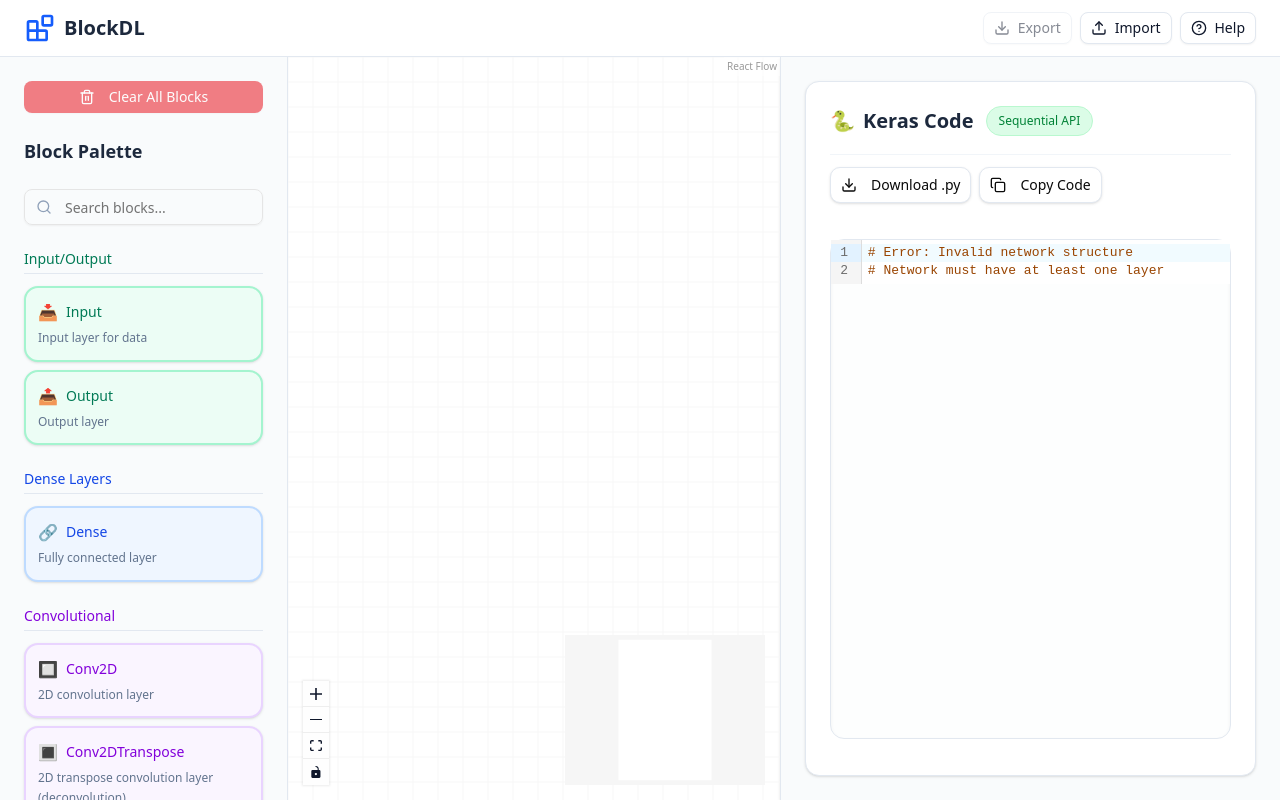
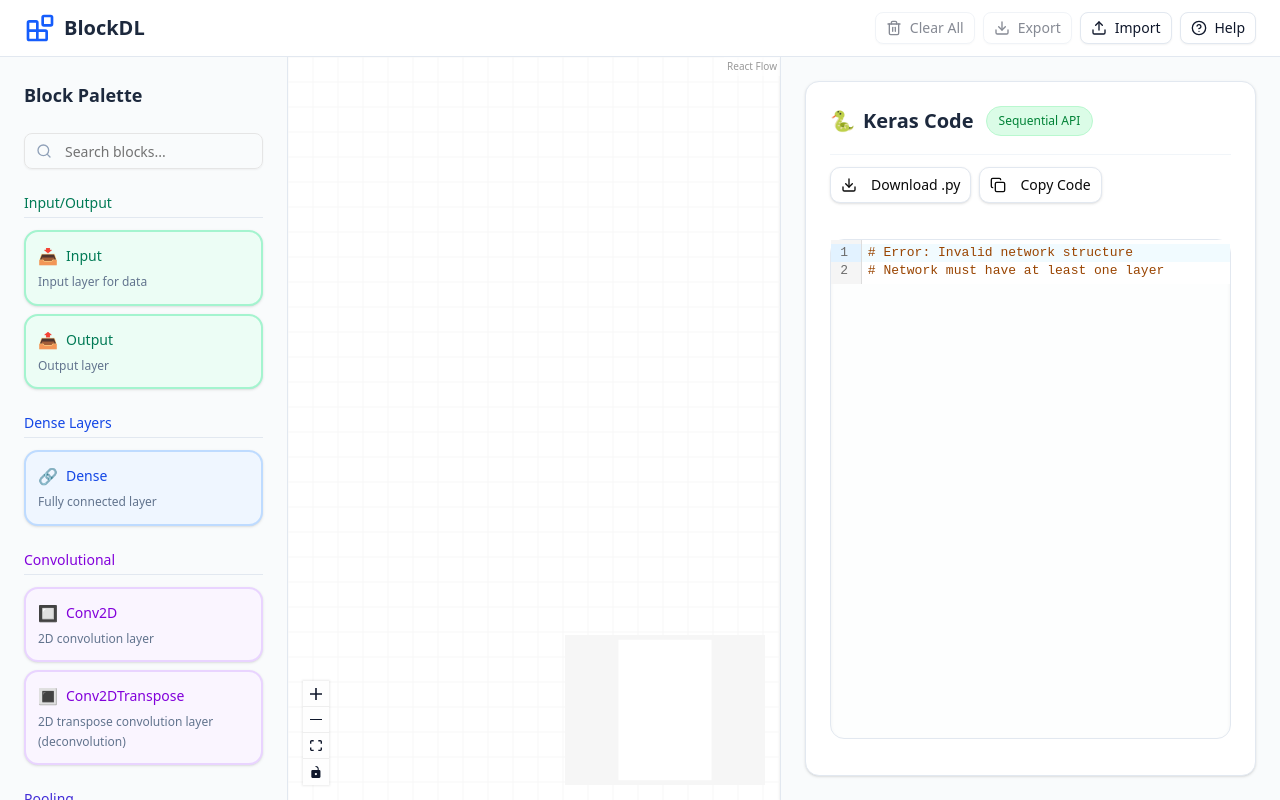
Before and after one commit to Aryagm/blockdl, a React (Vite) app: page / in a window 1280 px wide. Built offline with nearby package versions, Linux system fonts and the light colour scheme.

Commit message:
improved positioning of clear button

```diff
--- a/src/App.tsx
+++ b/src/App.tsx
@@ -21,11 +21,7 @@ function App() {
   }
 
   const paletteContent = (
-    <BlockPalette
-      nodes={nodes}
-      edges={edges}
-      onClearAll={handleClearAll}
-    />
+    <BlockPalette />
   )
 
   const canvasContent = (
@@ -52,6 +48,7 @@ function App() {
       nodes={nodes}
       edges={edges}
       onImportProject={handleImportProject}
+      onClearAll={handleClearAll}
     />
   )
 }
--- a/src/components/AppHeader.tsx
+++ b/src/components/AppHeader.tsx
@@ -1,6 +1,6 @@
 import { Button } from './ui/button'
-import { Dialog, DialogContent, DialogHeader, DialogTitle, DialogDescription, DialogTrigger } from './ui/dialog'
-import { Download, Upload, HelpCircle, Blocks } from 'lucide-react'
+import { Dialog, DialogContent, DialogHeader, DialogTitle, DialogDescription, DialogTrigger, DialogFooter } from './ui/dialog'
+import { Download, Upload, HelpCircle, Blocks, Trash2 } from 'lucide-react'
 import { useState } from 'react'
 import type { Node, Edge } from '@xyflow/react'
 
@@ -8,14 +8,17 @@ interface AppHeaderProps {
   nodes?: Node[]
   edges?: Edge[]
   onImportProject?: (data: { nodes: Node[], edges: Edge[] }) => void
+  onClearAll?: () => void
 }
 
 export function AppHeader({
   nodes = [],
   edges = [],
-  onImportProject
+  onImportProject,
+  onClearAll
 }: AppHeaderProps) {
   const [showHelpDialog, setShowHelpDialog] = useState(false)
+  const [showClearDialog, setShowClearDialog] = useState(false)
 
   const handleExportProject = () => {
     const projectData = {
@@ -66,6 +69,11 @@ export function AppHeader({
     input.click()
   }
 
+  const handleClearAll = () => {
+    onClearAll?.()
+    setShowClearDialog(false)
+  }
+
   return (
     <header className="bg-white border-b border-slate-200 shadow-sm px-6 py-3 flex items-center justify-between">
       {/* Left side - App Logo */}
@@ -78,6 +86,36 @@ export function AppHeader({
 
       {/* Right side - Actions */}
       <div className="flex items-center gap-2">
+        <Dialog open={showClearDialog} onOpenChange={setShowClearDialog}>
+          <DialogTrigger asChild>
+            <Button
+              variant="outline"
+              size="sm"
+              disabled={nodes.length === 0 && edges.length === 0}
+              className="flex items-center gap-2 hover:bg-red-50 hover:border-red-200 hover:text-red-700"
+            >
+              <Trash2 className="h-4 w-4" />
+              Clear All
+            </Button>
+          </DialogTrigger>
+          <DialogContent>
+            <DialogHeader>
+              <DialogTitle>Clear All Blocks</DialogTitle>
+              <DialogDescription>
+                Are you sure you want to clear all blocks from the canvas? This action cannot be undone.
+              </DialogDescription>
+            </DialogHeader>
+            <DialogFooter>
+              <Button variant="outline" onClick={() => setShowClearDialog(false)}>
+                Cancel
+              </Button>
+              <Button variant="destructive" onClick={handleClearAll}>
+                Clear All
+              </Button>
+            </DialogFooter>
+          </DialogContent>
+        </Dialog>
+
         <Button
           variant="outline"
           size="sm"
--- a/src/components/AppShell.tsx
+++ b/src/components/AppShell.tsx
@@ -11,6 +11,7 @@ interface AppShellProps {
   nodes?: Node[]
   edges?: Edge[]
   onImportProject?: (data: { nodes: Node[], edges: Edge[] }) => void
+  onClearAll?: () => void
 }
 
 export function AppShell({
@@ -20,7 +21,8 @@ export function AppShell({
   className,
   nodes = [],
   edges = [],
-  onImportProject
+  onImportProject,
+  onClearAll
 }: AppShellProps) {
   return (
     <div className={cn(
@@ -32,6 +34,7 @@ export function AppShell({
         nodes={nodes}
         edges={edges}
         onImportProject={onImportProject}
+        onClearAll={onClearAll}
       />
 
       {/* Main Content */}
--- a/src/components/BlockPalette.tsx
+++ b/src/components/BlockPalette.tsx
@@ -1,10 +1,7 @@
-import { Button } from './ui/button'
-import { Dialog, DialogContent, DialogHeader, DialogTitle, DialogDescription, DialogFooter, DialogTrigger } from './ui/dialog'
 import { Input } from './ui/input'
-import { Trash2, Search, X } from 'lucide-react'
+import { Search, X } from 'lucide-react'
 import { getLayerTypes } from '../lib/layer-defs'
 import { useState } from 'react'
-import type { Node, Edge } from '@xyflow/react'
 
 const layerTypes = getLayerTypes()
 
@@ -86,29 +83,17 @@ const layerCategories = [
 
 interface BlockPaletteProps {
   className?: string
-  nodes?: Node[]
-  edges?: Edge[]
-  onClearAll?: () => void
 }
 
 export function BlockPalette({
-  className = '',
-  nodes = [],
-  edges = [],
-  onClearAll
+  className = ''
 }: BlockPaletteProps) {
-  const [showClearDialog, setShowClearDialog] = useState(false)
   const [searchTerm, setSearchTerm] = useState('')
 
   const handleDragStart = (event: React.DragEvent, layerType: string) => {
     event.dataTransfer.setData('layerType', layerType)
     event.dataTransfer.setData('application/reactflow', 'default')
     event.dataTransfer.effectAllowed = 'move'
-  }
-
-  const handleClearAll = () => {
-    onClearAll?.()
-    setShowClearDialog(false)
   }
 
   // Filter layers based on search term
@@ -124,37 +109,6 @@ export function BlockPalette({
 
   return (
     <div className={`space-y-6 p-6 h-full overflow-y-auto bg-slate-50/80 ${className}`}>
-      {/* Clear All Button */}
-      <Dialog open={showClearDialog} onOpenChange={setShowClearDialog}>
-        <DialogTrigger asChild>
-          <Button
-            variant="destructive"
-            size="sm"
-            className="w-full"
-            disabled={nodes.length === 0 && edges.length === 0}
-          >
-            <Trash2 className="h-4 w-4 mr-2" />
-            Clear All Blocks
-          </Button>
-        </DialogTrigger>
-        <DialogContent>
-          <DialogHeader>
-            <DialogTitle>Clear All Blocks</DialogTitle>
-            <DialogDescription>
-              Are you sure you want to clear all blocks from the canvas? This action cannot be undone.
-            </DialogDescription>
-          </DialogHeader>
-          <DialogFooter>
-            <Button variant="outline" onClick={() => setShowClearDialog(false)}>
-              Cancel
-            </Button>
-            <Button variant="destructive" onClick={handleClearAll}>
-              Clear All
-            </Button>
-          </DialogFooter>
-        </DialogContent>
-      </Dialog>
-
       <div className="flex items-center justify-between">
         <h2 className="font-semibold text-slate-800 text-lg">Block Palette</h2>
       </div>
```
